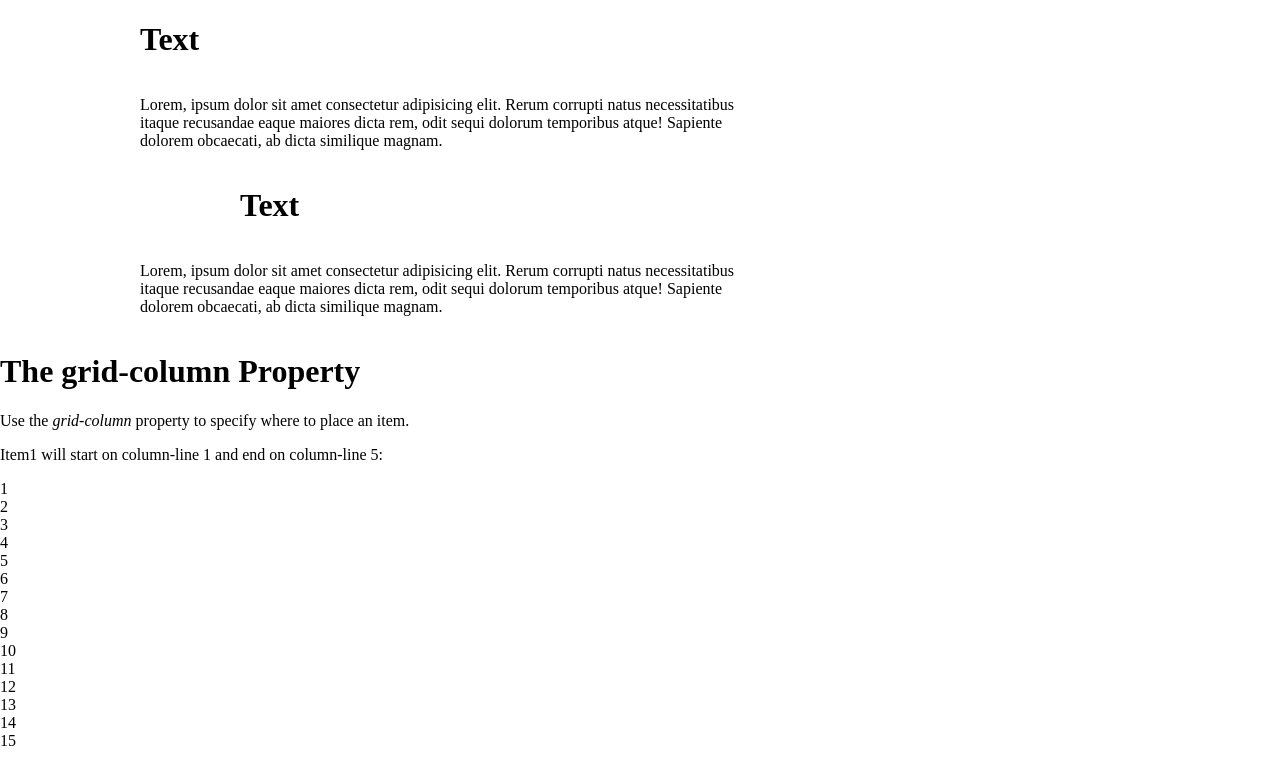
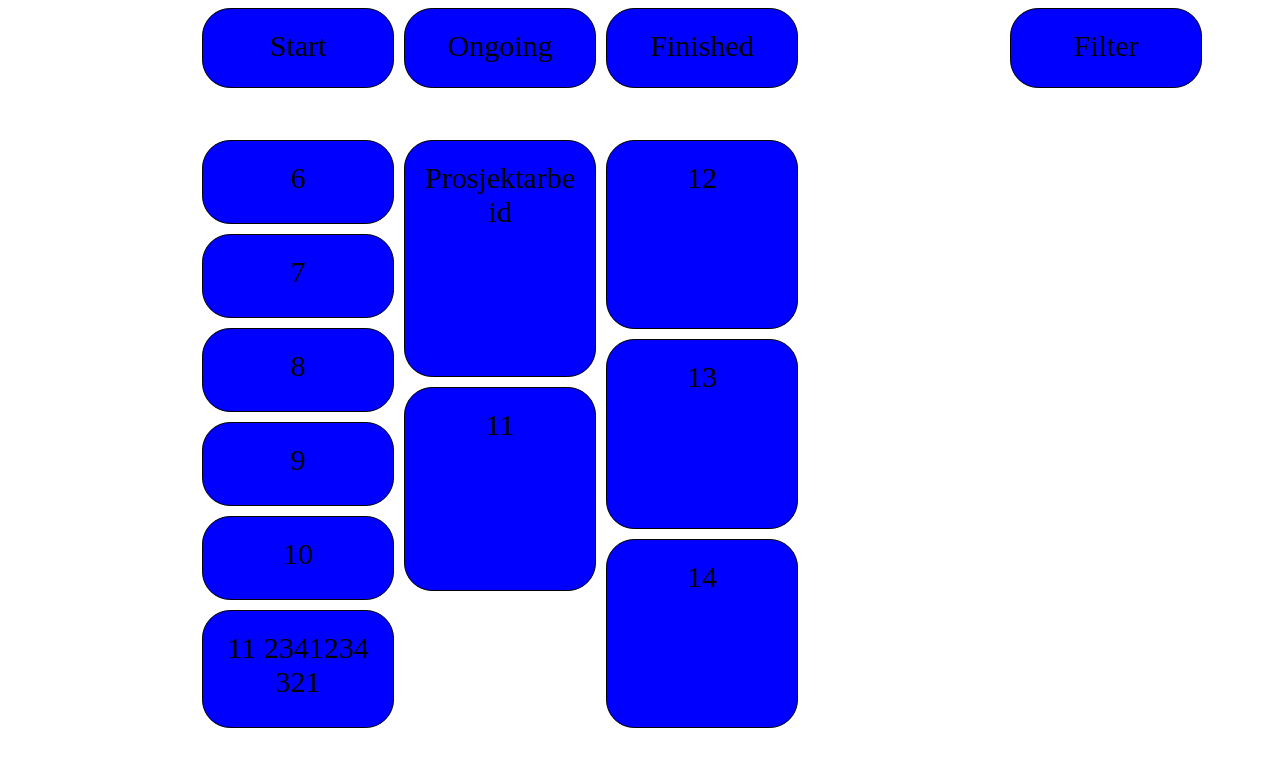
Before and after one commit to Hessh/Test-repo, a plain HTML site: page Richard/Test grid-view and flex-box/Ny mappe/index.html in a window 1280 px wide. Drawn offline with Linux system fonts and the light colour scheme.

Commit message:
Update x

```diff
--- a/Richard/Test grid-view and flex-box/Ny mappe/index.css
+++ b/Richard/Test grid-view and flex-box/Ny mappe/index.css
@@ -1,55 +1,46 @@
 html, body{
-    font-size: 1rem; /* 1rem av browsers innstillinger (Alle fonts burde bruke rem, tilbake til denne) */
+    font-size: 1rem;
+    /* 1rem av browsers innstillinger
+    (Alle fonts burde bruke rem,
+    tilbake til denne) */
     margin: 0;
 }
 
-/* Hovedelementet har margin 0 på topp og bunn, og justerer seg selv på sidene
-    Brukes når man vil ha max-width mindre enn full størrelse av viewport*/
-.container{
-    margin: 0 auto;
-    max-width: 1000px;
-}
-
-/* Brukes når man vil ha max-width av viewport */
-.fluid{
-    width: 100vw !important;
-}
-
-/* Brukes for hver rad. Det er denne som skal være flex,
-    og skal wrappe om innholdet er bredere enn max-width */
-.row{
-    width: 100%;
-    display: flex;
-    flex-wrap: wrap;
-}
-
-/* Påvirker alle elementer med klassenavn med "col" i seg */
-[class*="col"]{
-    box-sizing: border-box; /* Padding og border er inline i alle elementer innenfor gitt tag */
-}
+.grid-container {
+    display: grid;
+    grid-template-columns: 15vw 15vw 15vw 15vw 15vw 15vw;
+    grid-template-rows: 90vh;
+    padding-top: 1vh;
+    grid-row-gap: 10px;
+    grid-column-gap: 10px;
+    width: 96vw;
+  }
 
 
 
+.column {
+    display: grid;
+    grid-template-columns: 15vw;
+    overflow-wrap: break-word;
+    grid-template-rows: 5rem 2rem auto auto auto;
+    grid-row-gap: 10px;
+    grid-column-gap: 10px;
+}
 
-    .col-lg-1{width: 10%;}
-    .col-lg-2{width: 20%;}
-    .col-lg-3{width: 30%;}
-    .col-lg-4{width: 40%;}
-    .col-lg-5{width: 50%;}
-    .col-lg-6{width: 60%;}
-    .col-lg-7{width: 70%;}
-    .col-lg-8{width: 80%;}
-    .col-lg-9{width: 90%;}
-    .col-lg-10{width: 100%;}
+  .grid-container > .column > div{
+    text-align: center;
+    padding: 20px;
+    font-size: 30px;
+  }
 
-    /* Tomme kolonner (whitespace) */
-    .col-push-1{display: block; width: 10%;}
-    .col-push-2{display: block; width: 20%;}
-    .col-push-3{display: block; width: 30%;}
-    .col-push-4{display: block; width: 40%;}
-    .col-push-5{display: block; width: 50%;}
-    .col-push-6{display: block; width: 60%;}
-    .col-push-7{display: block; width: 70%;}
-    .col-push-8{display: block; width: 80%;}
-    .col-push-9{display: block; width: 90%;}
-    .col-push-10{display: block; width: 100%;}
+[class*="item"]
+{
+        border: 1px solid black;
+        border-radius: 0.94em;
+        background-color: blue;
+}
+
+  [class*="empty"]
+  {
+      opacity: 0;
+  }
--- a/Richard/Test grid-view and flex-box/Ny mappe/index.html
+++ b/Richard/Test grid-view and flex-box/Ny mappe/index.html
@@ -1,59 +1,69 @@
 <!DOCTYPE html>
+
 <html lang="en">
+
 <head>
     <meta cset="UTF-8">
     <meta name="viewport" content="width=device-width, initial-scale=1.0">
     <meta http-equiv="X-UA-Compatible" content="ie=edge">
     <link rel="stylesheet" href="index.css" type="text/css">
     <title>Document</title>
+
 </head>
-<body>
-    <div class="container">
-        <div class="row">
-            <div class="col-sm-12 col-lg-6"><h1>Text</h1></div>
-            <div class="col-sm-12 col-lg-6"><p>Lorem, ipsum dolor sit amet consectetur adipisicing elit. Rerum corrupti natus necessitatibus itaque recusandae eaque maiores dicta rem, odit sequi dolorum temporibus atque! Sapiente dolorem obcaecati, ab dicta similique magnam.</p></div>
-        </div>
-        <div class="row">
-            <div class="col-push-1"></div>
-            <div class="col-sm-12 col-lg-5"><h1>Text</h1></div>
-            <div class="col-sm-12 col-lg-6"><p>Lorem, ipsum dolor sit amet consectetur adipisicing elit. Rerum corrupti natus necessitatibus itaque recusandae eaque maiores dicta rem, odit sequi dolorum temporibus atque! Sapiente dolorem obcaecati, ab dicta similique magnam.</p></div>
-        </div>
-    </div>
-</body>
-</html>
 
-
-<!DOCTYPE html>
-<html>
-<head>
-<style>
-
-</style>
-</head>
 <body>
 
-<h1>The grid-column Property</h1>
+<div class="grid-container">
 
-<p>Use the <em>grid-column</em> property to specify where to place an item.</p>
-<p>Item1 will start on column-line 1 and end on column-line 5:</p>
+  <div class="column empty">1
 
-<div class="grid-container">
-  <div class="item1">1</div>
-  <div class="item2">2</div>
-  <div class="item3">3</div>
-  <div class="item4">4</div>
-  <div class="item5">5</div>
+  </div>
+
+  <div class="column start">
+
+      <div class="item start">Start</div>
+      <div class="empty">5</div>
       <div class="item6">6</div>
       <div class="item7">7</div>
       <div class="item8">8</div>
       <div class="item9">9</div>
-  <div class="item10">10</div>
+      <div class="item9">10</div>
+      <div class="item9">11 2341234 321</div>
+
+  </div>
+
+  <div class="column ongoing">
+
+        <div class="item ongoing">Ongoing</div>
+        <div class="empty">5</div>
+        <div class="item10">Prosjektarbeid</div>
         <div class="item11">11</div>
+
+  </div>
+
+  <div class="column finished">
+
+     <div class="item finished">Finished</div>
+     <div clsss="empty"></div>
      <div class="item12">12</div>
      <div class="item13">13</div>
      <div class="item14">14</div>
-  <div class="item15">15</div>
+
+  </div>
+
+  <div class="column empty"></div>
+
+  <div class="column filter">
+
+        <div class="item filter">Filter</div>
+
+  </div>
+
+
+
+
 </div>
 
 </body>
+
 </html>
```
Lines whose indentation alone changed are shown as unchanged.
